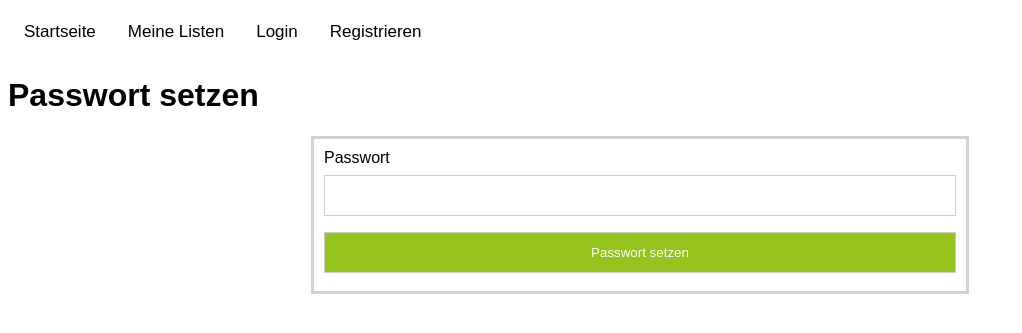
After one commit to Nopro263/kindersachenboerse-Web, a Flask app: page /setpassword in a window 1280 px wide. The commit adds this page. Shown: the top 333 px of the page, without its empty margins (0-1022 px from the left). Run offline with Flask 2, Linux system fonts and the light colour scheme.

Commit message:
added maxarticles, setpassword and register

```diff
--- a/Db.py
+++ b/Db.py
@@ -32,3 +32,6 @@ class Db:
 
     def deletearticle(self, user, list, article):
         return
+
+    def setpassword(self, user, password):
+        return
--- a/TestDb.py
+++ b/TestDb.py
@@ -63,6 +63,9 @@ class TestDb(Db):
     def createarticle(self, user, name, price, size, list):
             if user.username in lists and len(lists[user.username]) > int(list) - 1:
                 glist = lists[user.username][int(list) - 1]
+                print(len(articles[glist]), CONFIG['MAXARTICLES'])
+                if len(articles[glist]) > CONFIG['MAXARTICLES'] - 1:
+                    return
                 articles[glist].append(Article(len(articles[glist]) + 1, name, size, price, False))
             else:
                 print(len(lists[user.username]), int(list) - 1)
@@ -71,3 +74,10 @@ class TestDb(Db):
         if user.username in lists and len(lists[user.username]) > int(list) - 1:
             glist = lists[user.username][int(list) - 1]
             articles[glist][int(article) - 1].delete()
+
+    def register(self, username, email, fname, lname, teln, street, house, plz):
+        users[username] = ('password', email, fname, lname, teln, street, house, plz, False)
+        lists[username] = []
+
+    def setpassword(self, user, password):
+        users[user.username] = (password, *users[user.username][1:-1], True)
--- a/app.py
+++ b/app.py
@@ -51,6 +51,10 @@ def AR_register():
 def AR_resetpassword():
     return render_template('resetpassword.html', user=db.getuser(request.cookies.get('session')))
 
+@app.route('/setpassword')
+def AR_setpassword():
+    return render_template('setpassword.html', user=db.getuser(request.cookies.get('session')))
+
 
 
 @app.route('/login', methods=['POST'])
@@ -78,6 +82,7 @@ def ARI_resetpassword():
 
 @app.route('/register', methods=['POST'])
 def ARI_register():
+    db.register(request.form.get('username'), request.form.get('email'), request.form.get('fname'), request.form.get('lname'), request.form.get('teln'), request.form.get('street'), request.form.get('house'), request.form.get('plz'))
     return b'<meta http-equiv="refresh" content="0; url=login?info=Email%20gesendet,%20bitte%20folgen%20Sie%20den%20Anweisungen%20im%20Email">'
 
 @app.route('/lists', methods=['POST'])
@@ -95,5 +100,6 @@ def ARI_list():
         #print(request.form.get('articleid'), request.form.get('listid'))
         return AR_list()
 
+
 if __name__ == '__main__':
     app.run(debug=True)
--- a/config.json
+++ b/config.json
@@ -1,4 +1,5 @@
 {
   "MAXLIST": 5,
+  "MAXARTICLES": 2,
   "ADMINS": ["admin"]
 }
--- /dev/null
+++ b/static/setpassword.css
@@ -0,0 +1,20 @@
+.form {
+    margin: auto;
+    width: 50%;
+    border: 3px solid lightgray;
+    padding: 10px;
+}
+
+.form input{
+    width: 100%;
+    padding: 12px 20px;
+    margin: 8px 0;
+    display: inline-block;
+    border: 1px solid #ccc;
+    box-sizing: border-box;
+}
+
+#submit{
+    background-color: var(--variation);
+    color: white;
+}
--- a/templates/list.html
+++ b/templates/list.html
@@ -8,7 +8,7 @@
 <form action="/list?id={{ id }}" method="post" style="text-align: right;"><input id="print" type="submit" value="Drucken" name="print"></form>
   <table>
     <tr><th>Id</th><th class="required">Artikelname</th><th class="required">Preis</th><th>Größe</th><th></th></tr>
-    {% for article in articles %}<tr{% if article.deleted %} class="deleted"{% endif %}><td>{{article.lid}}</td><td>{{article.name}}</td><td>{{article.price}}</td><td>{{article.size}}</td><td><form action="/list?id={{ id }}" method="post"><input type="submit" value="Löschen" name="delete"><input type="hidden" name="articleid" value="{{article.lid}}"><input type="hidden" name="listid" value="{{id}}"></form></td></tr>
+    {% for article in articles %}<tr{% if article.deleted %} class="deleted"{% endif %}><td{% if article.deleted %} class="deleted"{% endif %}>{{article.lid}}</td><td{% if article.deleted %} class="deleted"{% endif %}>{{article.name}}</td><td{% if article.deleted %} class="deleted"{% endif %}>{{article.price}}</td><td{% if article.deleted %} class="deleted"{% endif %}>{{article.size}}</td><td{% if article.deleted %} class="deleted"{% endif %}><form action="/list?id={{ id }}" method="post"><input type="submit" value="Löschen" name="delete"><input type="hidden" name="articleid" value="{{article.lid}}"><input type="hidden" name="listid" value="{{id}}"></form></td></tr>
 {% endfor %}
       <tr><form action="/list?id={{ id }}" method="post"><td></td><td class="input"><input type="text" name="aname" id="aname"  placeholder="Artikelname"></td><td class="input"><input type="text" name="price" id="price" placeholder="Preis"></td><td class="input"><input type="text" name="size" id="size" placeholder="Größe"></td><td><input type="hidden" value="{{ id }}" name="lid"><input type="submit" value="Speichern" name="save"></td></form></tr>
   </table>
--- /dev/null
+++ b/templates/setpassword.html
@@ -0,0 +1,13 @@
+{% extends 'base.html' %}
+
+{% block header %}
+  <h1>{% block title %}Passwort setzen{% endblock %}</h1>
+{% endblock %}
+
+{% block content %}
+  <form method="post" class="form">
+    <label for="password">Passwort</label>
+    <input name="password" id="password" required>
+    <input id="submit" type="submit" value="Passwort setzen">
+  </form>
+{% endblock %}
```
